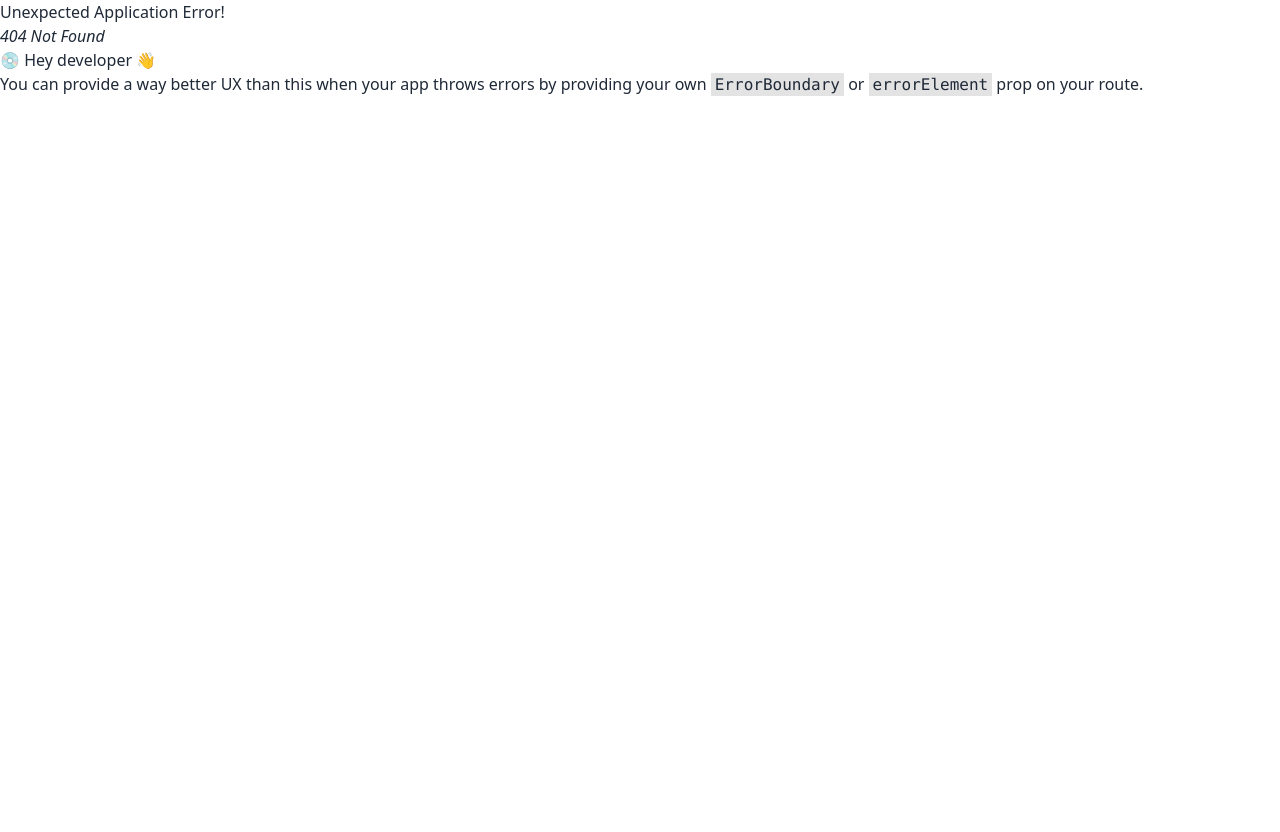
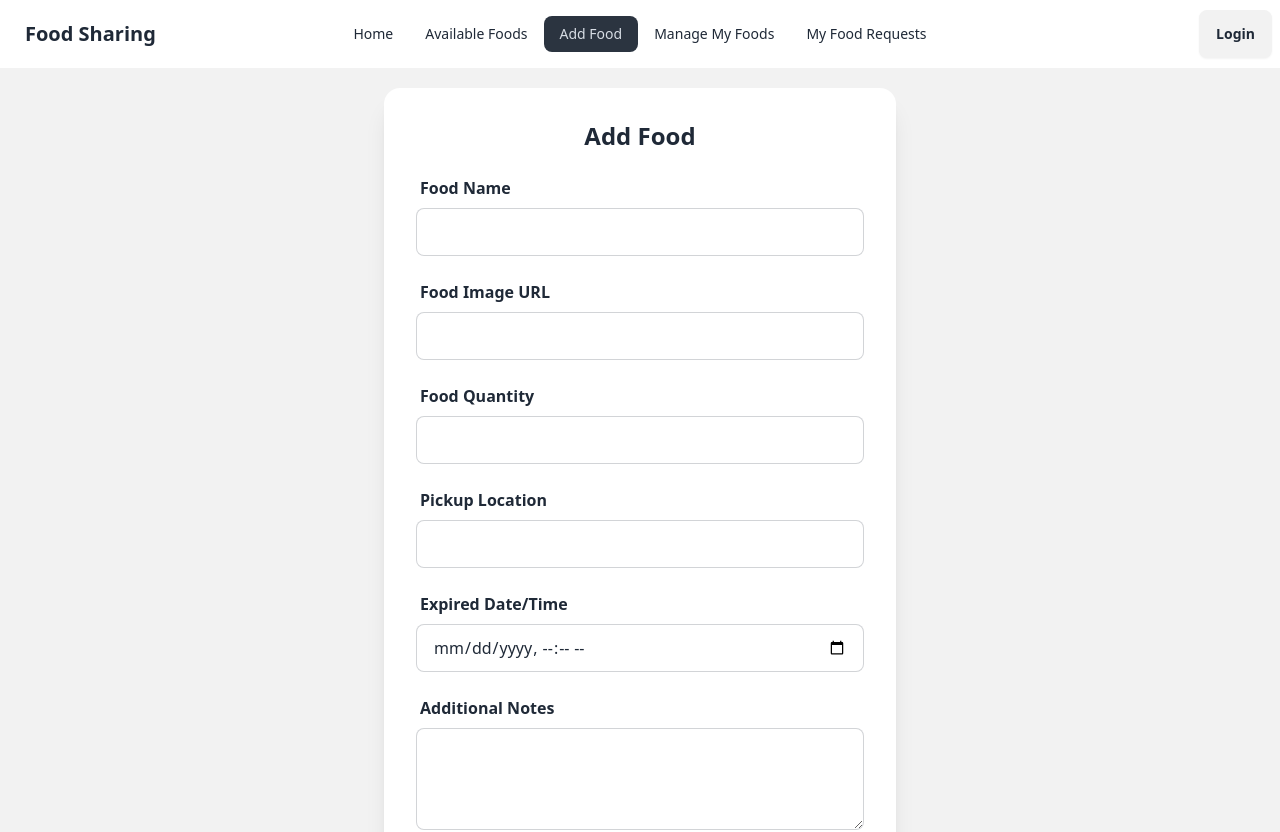
Before and after one commit to Meheraj1000/food-client, a React (Vite) app: page /add-food in a window 1280 px wide. Before the commit this address had no page. Shown: the top 832 px of the page. Before the commit the page ends 800 px from the top, so only its background shows below. Built offline with nearby package versions, Linux system fonts and the light colour scheme.

Commit message:
FoodCard,AllFood,Availablefood add

```diff
--- a/package.json
+++ b/package.json
@@ -10,6 +10,7 @@
     "preview": "vite preview"
   },
   "dependencies": {
+    "firebase": "^11.1.0",
     "localforage": "^1.10.0",
     "match-sorter": "^8.0.0",
     "react": "^18.3.1",
--- /dev/null
+++ b/src/AddFood.jsx
@@ -0,0 +1,85 @@
+import React from 'react';
+import NavBar from './NavBar';
+
+const AddFood = () => {
+    return (
+        <>
+        <NavBar></NavBar>
+        <div className="min-h-screen bg-base-200 flex items-center justify-center py-5">
+            <form  className="card bg-white shadow-xl p-8 w-full max-w-lg">
+                <h1 className="text-2xl text-center font-bold mb-4">Add Food</h1>
+                <div className="form-control mb-4">
+                    <label className="label font-bold">Food Name</label>
+                    <input
+                        type="text"
+                        name="foodName"
+
+                       // onChange={handleChange}
+                        className="input input-bordered"
+                        required
+                    />
+                </div>
+                <div className="form-control mb-4">
+                    <label className="label font-bold">Food Image URL</label>
+                    <input
+                        type="text"
+                        name="foodImage"
+
+                        //onChange={handleChange}
+                        className="input input-bordered"
+                        required
+                    />
+                </div>
+                <div className="form-control mb-4">
+                    <label className="label font-bold">Food Quantity</label>
+                    <input
+                        type="number"
+                        name="foodQuantity"
+
+                      //  onChange={handleChange}
+                        className="input input-bordered"
+                        required
+                    />
+                </div>
+                <div className="form-control mb-4">
+                    <label className="label font-bold">Pickup Location</label>
+                    <input
+                        type="text"
+                        name="pickupLocation"
+
+                        //onChange={handleChange}
+                        className="input input-bordered"
+                        required
+                    />
+                </div>
+                <div className="form-control mb-4">
+                    <label className="label font-bold">Expired Date/Time</label>
+                    <input
+                        type="datetime-local"
+                        name="expiredDate"
+
+                       // onChange={handleChange}
+                        className="input input-bordered"
+                        required
+                    />
+                </div>
+                <div className="form-control mb-4">
+                    <label className="label font-bold">Additional Notes</label>
+                    <textarea
+                        name="additionalNotes"
+
+                        //onChange={handleChange}
+                        className="textarea textarea-bordered"
+                        rows="3"
+                    ></textarea>
+                </div>
+                <button type="submit" className="btn btn-primary mt-4">
+                    Add Food
+                </button>
+            </form>
+        </div>
+        </>
+    );
+};
+
+export default AddFood;
--- /dev/null
+++ b/src/AllFoods.jsx
@@ -0,0 +1,25 @@
+import React, { useEffect, useState } from 'react';
+import FoodCard from './FoodCard';
+
+const AllFoods = () => {
+    const [foods,setFoods]=useState([])
+
+    useEffect(()=>{
+        fetch('http://localhost:3000/food')
+        .then(res=>res.json())
+        .then(data=>{
+            setFoods(data)
+        })
+    },[])
+    return (
+        <div className=''>
+            <div className='grid grid-cols-1 lg:grid-cols-3 md:grid-cols-2 gap-5'>
+                {
+                    foods.map(food=><FoodCard key={food._id} food={food}></FoodCard>).slice(0,6)
+                }
+            </div>
+        </div>
+    );
+};
+
+export default AllFoods;
--- /dev/null
+++ b/src/AutProvider.jsx
@@ -0,0 +1,11 @@
+import React from 'react';
+
+const AutProvider = () => {
+    return (
+        <div>
+
+        </div>
+    );
+};
+
+export default AutProvider;
--- a/src/AvailableFoods.jsx
+++ b/src/AvailableFoods.jsx
@@ -1,10 +1,18 @@
 import React from 'react';
 import NavBar from './NavBar';
+import { Link, useLoaderData } from 'react-router-dom';
+import FoodCard from './FoodCard';
 
 const AvailableFoods = () => {
+    const food=useLoaderData()
     return (
         <>
        <NavBar></NavBar>
+       <div className='grid grid-cols-1 lg:grid-cols-3 md:grid-cols-2 gap-5'>
+                {
+                    food.map(food=><FoodCard key={food._id} food={food}></FoodCard>).slice(0,6)
+                }
+            </div>
 
         </>
     );
--- /dev/null
+++ b/src/FoodCard.jsx
@@ -0,0 +1,31 @@
+import React from 'react';
+import { Link } from 'react-router-dom';
+
+const FoodCard = ({food}) => {
+    const {_id,foodName,foodImage,foodQuantity,pickupLocation,expiredDate,additionalNotes,foodStatus}=food;
+    return (
+        <>
+        <div className="card bg-base-100  shadow-xl">
+  <figure className="px-5 pt-5 flex ">
+    <img
+      src={foodImage}
+      alt="Shoes"
+      className="rounded-xl  w-80 h-56" />
+  </figure>
+  <div className="card-body flex-wrap">
+    <h2 className="card-title">Food Name: {foodName}</h2>
+    <h2 className="card-title">Pickup Location: {pickupLocation}</h2>
+    {/* <p >Additional Notes:{additionalNotes}</p> */}
+    <h2 className="card-title">Expired Date: {expiredDate}</h2>
+    <h2 className="card-title"> {foodStatus}</h2>
+    {/* <h2 className="card-title">Food Quantity:{foodQuantity}</h2> */}
+    <div className="card-actions">
+     <Link to={`/food/${_id}`}> <button className="btn btn-primary">Food Details</button></Link>
+    </div>
+  </div>
+</div>
+        </>
+    );
+};
+
+export default FoodCard;
--- /dev/null
+++ b/src/FoodDatial.jsx
@@ -0,0 +1,43 @@
+import React from 'react';
+import NavBar from './NavBar';
+import { useLoaderData } from 'react-router-dom';
+
+const FoodDatial = () => {
+    const { foodName, foodImage, foodQuantity, pickupLocation, expiredDate, additionalNotes, donator, foodStatus } = useLoaderData();
+    return (
+        <>
+            <NavBar></NavBar>
+            <div className='py-6'>
+                <div className="hero bg-base-200 min-h-screen">
+                    <div className="hero-content flex-col lg:flex-row">
+                        <img
+                            src={foodImage}
+                            className="max-w-sm rounded-lg shadow-2xl" />
+                        <div>
+                            <h1 className=" text-4xl font-bold">{foodName}</h1>
+                            <h1 className=" font-bold">Quantity:{foodQuantity}</h1>
+                            <h1 className=" font-bold">Date:{expiredDate}</h1>
+                            <h1 className=" font-bold">Location:{pickupLocation}</h1>
+                            <h1 className=" font-bold">Status:{foodStatus}</h1>
+                            <p className="">{additionalNotes}</p>
+                            {donator && (
+                                <div className="donator-info">
+                                    <h2 className="font-bold text-lg">Donator Information:</h2>
+                                    <img
+                                        src={donator.donatorImage}
+                                        className="w-20 h-20 rounded-full shadow-md mb-2"
+                                    />
+                                    <p><strong>Name:</strong> {donator.donatorName}</p>
+                                    <p><strong>Email:</strong> {donator.donatorEmail}</p>
+                                </div>
+                            )}
+                            <button className="btn btn-primary">Request Food</button>
+                        </div>
+                    </div>
+                </div>
+            </div>
+        </>
+    );
+};
+
+export default FoodDatial;
--- a/src/Home.jsx
+++ b/src/Home.jsx
@@ -1,6 +1,8 @@
 import React from 'react';
 import NavBar from './NavBar';
 import Banner from './Banner';
+import { Outlet } from 'react-router-dom';
+import AllFoods from './AllFoods';
 
 const Home = () => {
     return (
@@ -9,6 +11,10 @@ const Home = () => {
         <NavBar></NavBar>
         <Banner></Banner>
         </header>
+        <main>
+            <AllFoods></AllFoods>
+        </main>
+        <footer></footer>
 
 
         </>
--- /dev/null
+++ b/src/firebase.init.js
@@ -0,0 +1,19 @@
+// Import the functions you need from the SDKs you need
+import { initializeApp } from "firebase/app";
+import { getAuth } from "firebase/auth";
+// TODO: Add SDKs for Firebase products that you want to use
+// https://firebase.google.com/docs/web/setup#available-libraries
+
+// Your web app's Firebase configuration
+const firebaseConfig = {
+  apiKey: "AIzaSyBa0Iagh_7eV2F4H_UPVW82ub2AanVF8Bs",
+  authDomain: "assignment-11-82224.firebaseapp.com",
+  projectId: "assignment-11-82224",
+  storageBucket: "assignment-11-82224.firebasestorage.app",
+  messagingSenderId: "996139561971",
+  appId: "1:996139561971:web:cb6ab0a12d712e50d01886"
+};
+
+// Initialize Firebase
+const app = initializeApp(firebaseConfig);
+export const auth = getAuth(app);
--- a/src/main.jsx
+++ b/src/main.jsx
@@ -7,6 +7,8 @@ import {
 } from "react-router-dom";
 import Home from './Home';
 import AvailableFoods from './AvailableFoods';
+import FoodDatial from './FoodDatial';
+import AddFood from './AddFood';
 const router = createBrowserRouter([
   {
     path: "/",
@@ -14,7 +16,17 @@ const router = createBrowserRouter([
   },
   {
     path: "/available-foods",
-    element:<AvailableFoods></AvailableFoods>
+    element:<AvailableFoods></AvailableFoods>,
+    loader:()=>fetch('http://localhost:3000/food')
+  },
+  {
+    path: "/food/:id",
+    element:<FoodDatial></FoodDatial>,
+    loader:({params})=> fetch(`http://localhost:3000/food/${params.id}`)
+  },
+  {
+    path: "/add-food",
+    element:<AddFood></AddFood>
   },
 ]);
 
```
Also changed, not shown: 1 other file (tests, documents, lock files or other folders).
